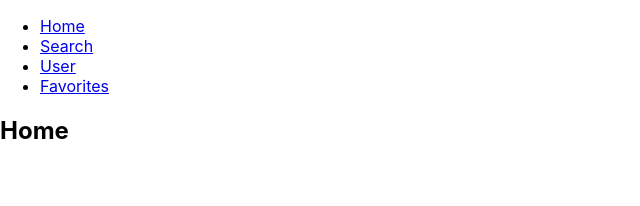
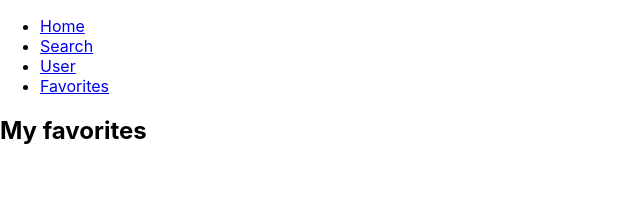
Before and after one commit to bebzz06/photo-app, a React (Create React App) app: page /favorites in a window 1280 px wide. Shown: the top 206 px of the page, without its empty margins (0-640 px from the left). Built offline with nearby package versions, Linux system fonts and the light colour scheme.

Commit message:
Home Route as first and exact

```diff
--- a/src/App.js
+++ b/src/App.js
@@ -28,15 +28,16 @@ export default function App() {
           </ul>
         </nav>
         <Switch>
+          <Route path="/" exact>
+            <Home />
+          </Route>
           <Route path="/search">
             <Search />
           </Route>
           <Route path="/user">
             <User />
           </Route>
-          <Route path="/">
-            <Home />
-          </Route>
+
           <Route path="/favorites">
             <Favorites />
           </Route>
```
